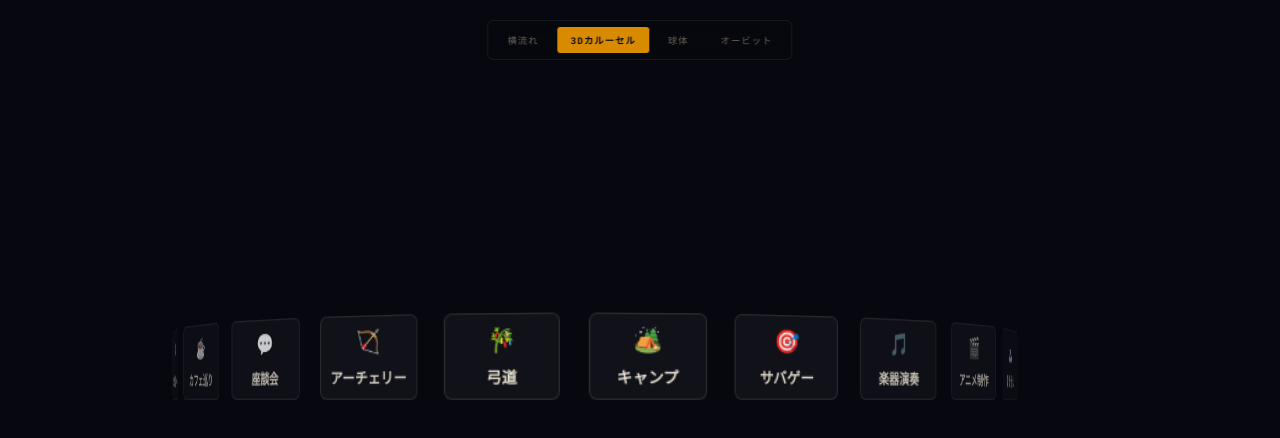
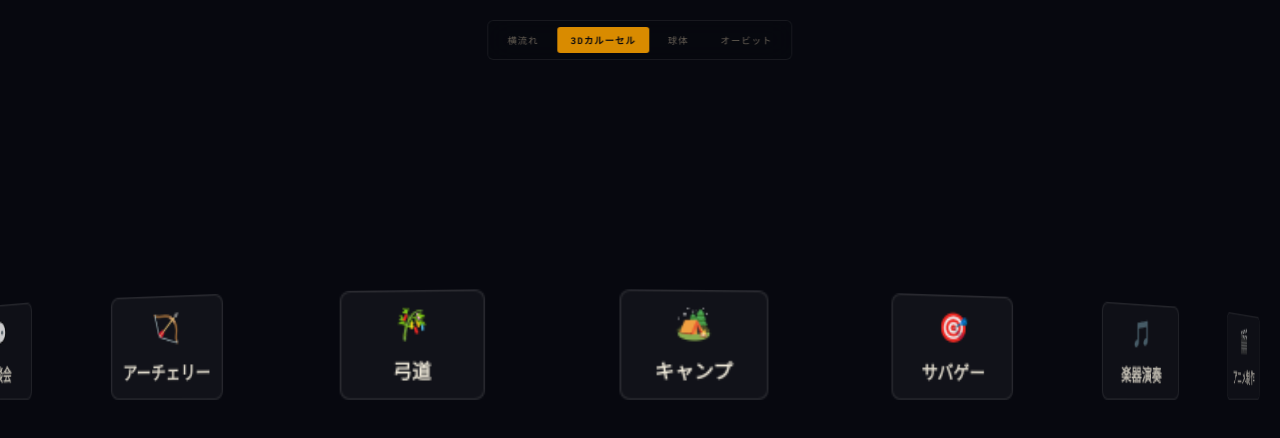
Before and after one commit to osushi-84/want-to-do, a plain HTML site: page demo.html in a window 1280 px wide. Both pictures are taken after a click on the button "3Dカルーセル". Drawn offline with Linux system fonts and the light colour scheme.

Commit message:
Revert "Carousel: tighten card spacing (160 -> 105)"
This reverts commit 3ccc36510c936ec5373401b85ea1408386fd5dab.

```diff
--- a/demo.html
+++ b/demo.html
@@ -282,7 +282,7 @@ function initCarousel(){
 
   const n = items.length;
   const cardW = 85, cardH = 62;
-  const radius = Math.round((n * 105) / (2 * Math.PI)); /* 間隔固定で元のサイズ */
+  const radius = Math.round((n * 160) / (2 * Math.PI)); /* 間隔固定で元のサイズ */
 
   const stage = document.createElement('div');
   stage.className = 'cr-stage';
```
